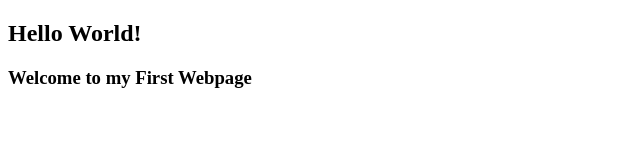
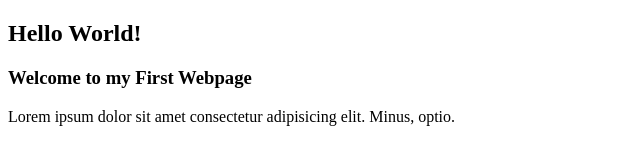
Before and after one commit to mkbangla/myFirstWebpage, a plain HTML site: page index.html in a window 1280 px wide. Shown: the whole page, without its empty margins (0-640 px from the left). Drawn offline with Linux system fonts and the light colour scheme.

Commit message:
added p tag

```diff
--- a/index.html
+++ b/index.html
@@ -9,5 +9,6 @@
 <body>
     <h2>Hello World!</h2>
     <h3>Welcome to my First Webpage</h3>
+    <p>Lorem ipsum dolor sit amet consectetur adipisicing elit. Minus, optio.</p>
 </body>
 </html>
```
